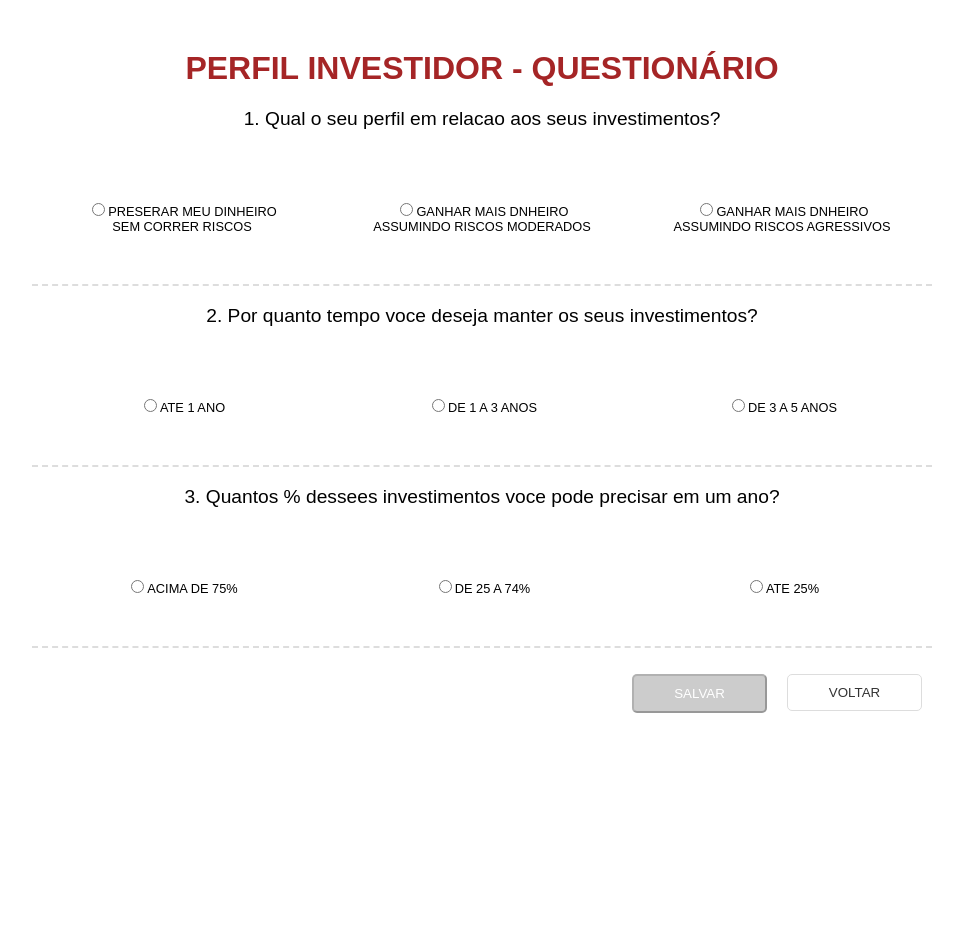
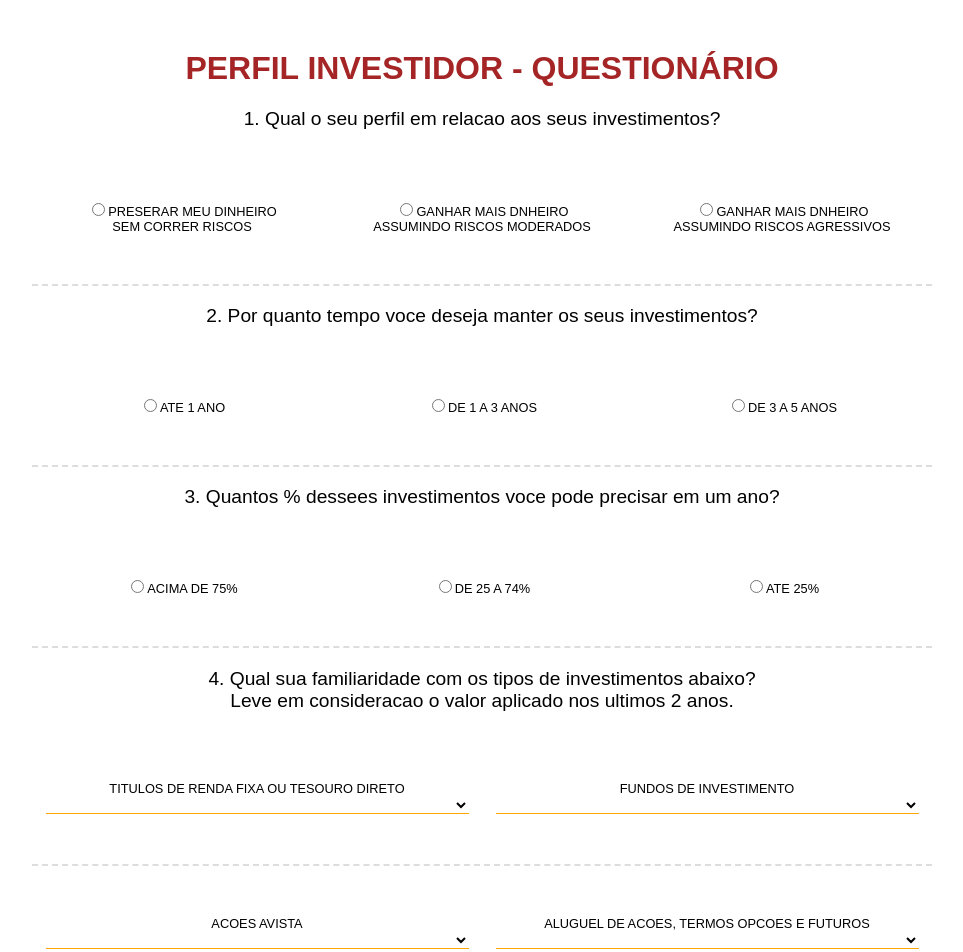
Before and after one commit to daniloagostinho/cedro, an Angular app: page /perfil in a window 1280 px wide. Shown: the top 952 px of the page, without its empty margins (158-1121 px from the left). Before the commit the page ends 800 px from the top, so only its background shows below. Built offline with nearby package versions, Linux system fonts and the light colour scheme.

Commit message:
criando servico mokado para poupular os selects, populando os selects

```diff
--- a/src/app/model/investimento.ts
+++ b/src/app/model/investimento.ts
@@ -1,8 +1,5 @@
-import { Model } from './model';
-
-export class Investimento extends Model {
+export class Investimento {
     constructor(
-        public tipoInvestimento: String) {
-            super();
+        public tipo: String) {
         }
 }
--- a/src/app/perfil-investidor/perfil-investidor.component.html
+++ b/src/app/perfil-investidor/perfil-investidor.component.html
@@ -122,30 +122,34 @@
     </ul>
   </div>
 
- <!--
   <div class="form-group">
     <p>4. Qual sua familiaridade com os tipos de investimentos abaixo?
       <br> Leve em consideracao o valor aplicado nos ultimos 2 anos.</p>
 
     <ul class="selects">
-
       <li>
         <span>Titulos de renda fixa ou tesouro direto</span>
-        <select required ngModel name="termos" id="termos" type="radio" (change)="log(termos)" #termos="ngModel" class="form-group">
-          <option value="volvo">Volvo</option>
-          <option value="saab">Saab</option>
-          <option value="mercedes">Mercedes</option>
-          <option value="audi">Audi</option>
+        <select
+        required
+        ngModel
+        name="termos"
+        id="termos"
+        type="radio"
+        (change)="log(termos)"
+        #termos="ngModel"
+        class="form-group">
+          <option *ngFor="let investimento of investimentos" value="{{investimento.tipo}}" >
+            {{investimento.tipo}}
+          </option>
         </select>
       </li>
 
       <li>
-          <span>Titulos de renda fixa ou tesouro direto</span>
+          <span>Fundos de investimento</span>
           <select required ngModel name="termos" id="termos" type="radio" (change)="log(termos)" #termos="ngModel" class="form-group">
-            <option value="volvo">Volvo</option>
-            <option value="saab">Saab</option>
-            <option value="mercedes">Mercedes</option>
-            <option value="audi">Audi</option>
+            <option *ngFor="let investimento of investimentos" value="{{investimento.tipo}}" >
+              {{investimento.tipo}}
+            </option>
           </select>
         </li>
     </ul>
@@ -153,27 +157,24 @@
     <ul class="selects">
 
         <li>
-          <span>Titulos de renda fixa ou tesouro direto</span>
+          <span>Acoes avista</span>
           <select required ngModel name="termos" id="termos" type="radio" (change)="log(termos)" #termos="ngModel" class="form-group">
-            <option value="volvo">Volvo</option>
-            <option value="saab">Saab</option>
-            <option value="mercedes">Mercedes</option>
-            <option value="audi">Audi</option>
+            <option *ngFor="let investimento of investimentos" value="{{investimento.tipo}}" >
+              {{investimento.tipo}}
+            </option>
           </select>
         </li>
 
         <li>
-            <span>Titulos de renda fixa ou tesouro direto</span>
+            <span>Aluguel de acoes, termos opcoes e futuros</span>
             <select required ngModel name="termos" id="termos" type="radio" (change)="log(termos)" #termos="ngModel" class="form-group">
-              <option value="volvo">Volvo</option>
-              <option value="saab">Saab</option>
-              <option value="mercedes">Mercedes</option>
-              <option value="audi">Audi</option>
+              <option *ngFor="let investimento of investimentos" value="{{investimento.tipo}}" >
+                {{investimento.tipo}}
+              </option>
             </select>
           </li>
       </ul>
   </div>
- -->
 
   <button class="btn voltar">voltar</button>
 
@@ -183,6 +184,7 @@
 
   {{respostas}}
 
+
   </form>
 
 
--- a/src/app/perfil-investidor/perfil-investidor.component.ts
+++ b/src/app/perfil-investidor/perfil-investidor.component.ts
@@ -1,18 +1,31 @@
-import { Component, Injectable } from '@angular/core';
+import { Component, OnInit} from '@angular/core';
 
 import { NgForm } from '@angular/forms';
 
 import { RouterModule, Routes, Router } from '@angular/router';
 
-@Injectable()
+import { SelectService } from './../service/select.service';
+import { Investimento } from '../model/investimento';
+
 @Component({
   selector: 'app-perfil-investidor',
   templateUrl: './perfil-investidor.component.html',
-  styleUrls: ['./perfil-investidor.component.css']
+  styleUrls: ['./perfil-investidor.component.css'],
+  providers: [SelectService]
 })
-export class PerfilInvestidorComponent {
+export class PerfilInvestidorComponent implements OnInit{
   respostas;
-  constructor(private router: Router) { }
+  investimentos: Investimento[];
+
+  constructor(
+    private selectService: SelectService,
+    private router: Router) {
+      this.investimentos = this.selectService.getInvestimento();
+    }
+
+    ngOnInit() {
+      console.log(this.investimentos);
+    }
 
   registerUser(form: NgForm) {
     console.log(form.value);
--- /dev/null
+++ b/src/app/service/select.service.ts
@@ -0,0 +1,16 @@
+import { Injectable } from '@angular/core';
+
+import { Investimento } from './../model/investimento';
+
+@Injectable()
+export class SelectService {
+  getInvestimento() {
+    return [
+     new Investimento('Nunca operei' ),
+     new Investimento('Opero pouco e não tenho familiaridade' ),
+     new Investimento('Opero eventualmente e conheço os riscos associados' ),
+     new Investimento('Opero frequentemente e conheço os riscos associados' )
+    ];
+  }
+  constructor() { }
+}
```
